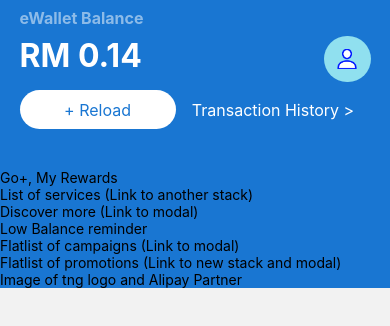
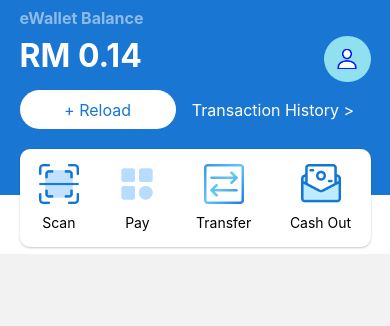
Before and after one commit to Ganthology/tng-clone, a React Native app: screen /Homescreen in a window 390 px wide. Shown: the top 326 px of the page. Built offline with nearby package versions, Linux system fonts and the light colour scheme.

Commit message:
Incorporate payment option into Header Component

```diff
--- a/components/HomescreenHeader.js
+++ b/components/HomescreenHeader.js
@@ -7,7 +7,8 @@ import {
   Image,
   Dimensions,
 } from 'react-native';
-import userIcon from '../assets/icons/user.png';
+import {userIcon} from '../assets/icons';
+import PaymentOption from './PaymentOption';
 
 const HomescreenHeader = () => {
   return (
@@ -33,7 +34,10 @@ const HomescreenHeader = () => {
           </Text>
         </TouchableOpacity>
       </View>
-      <View id='payment-options' />
+      <View style={styles.paymentOption}>
+        <PaymentOption />
+      </View>
+      <View style={styles.bottomPad} />
     </View>
   );
 };
@@ -106,4 +110,16 @@ const styles = StyleSheet.create({
     width: width * 0.05,
     height: width * 0.05,
   },
+  paymentOption: {
+    paddingTop: 20,
+  },
+  bottomPad: {
+    position: 'absolute',
+    backgroundColor: 'white',
+    height: width * 0.15,
+    width: width,
+    top: width * 0.5,
+    left: 0,
+    zIndex: -1,
+  },
 });
--- a/screens/HomeScreen.js
+++ b/screens/HomeScreen.js
@@ -16,7 +16,7 @@ const HomeScreen = () => {
       <View style={styles.header}>
         <HomescreenHeader />
       </View>
-      <View id='Middle section'>
+      {/* <View id='Middle section'>
         <Text>Go+, My Rewards</Text>
         <Text>List of services (Link to another stack)</Text>
         <Text>Discover more (Link to modal)</Text>
@@ -30,7 +30,7 @@ const HomeScreen = () => {
       </View>
       <View id='Footer'>
         <Text>Image of tng logo and Alipay Partner</Text>
-      </View>
+      </View> */}
     </SafeAreaView>
   );
 };
```
